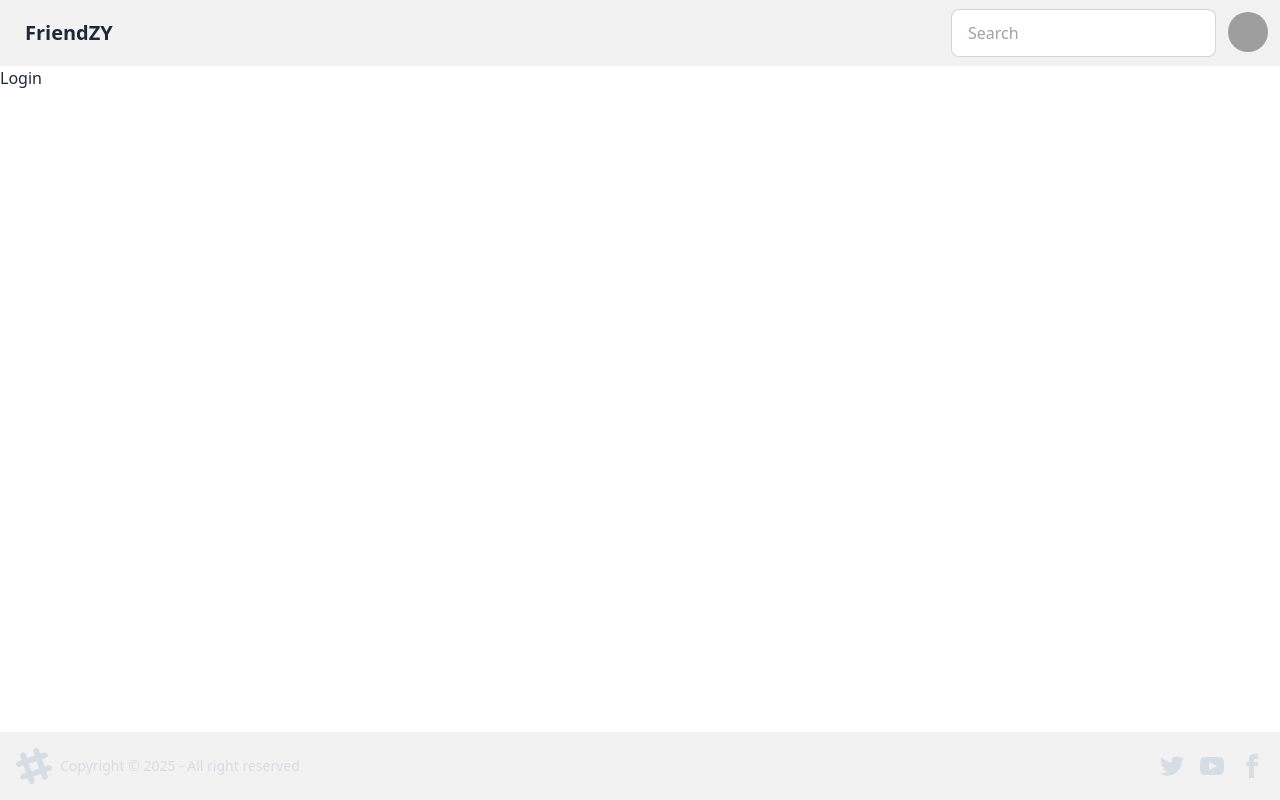
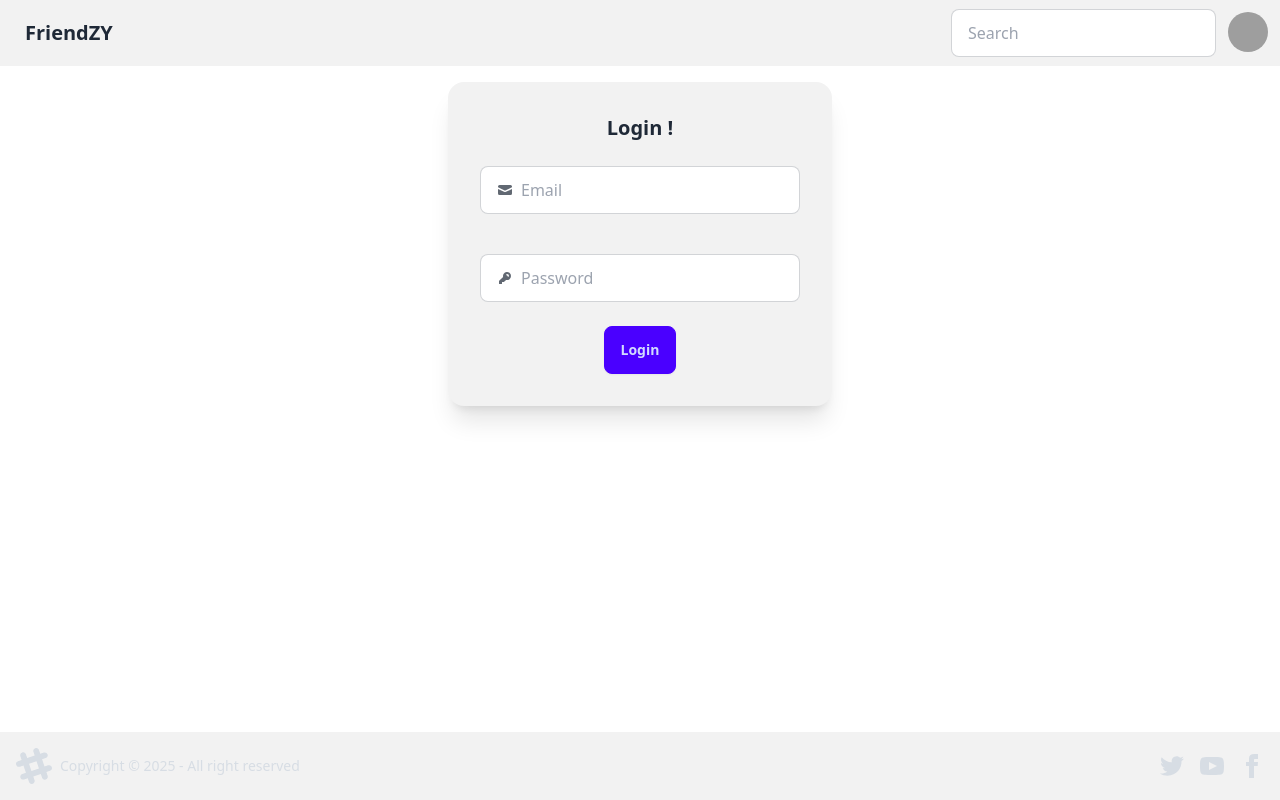
Before and after one commit to Deepak-647/friendzy-frontend, a React (Vite) app: page /login in a window 1280 px wide. Built offline with nearby package versions, Linux system fonts and the light colour scheme; grey boxes are pictures that could not be loaded.

Commit message:
Creating Login page and & connection it to api to get response

```diff
--- a/package.json
+++ b/package.json
@@ -10,6 +10,7 @@
     "preview": "vite preview"
   },
   "dependencies": {
+    "axios": "^1.7.9",
     "react": "^18.3.1",
     "react-dom": "^18.3.1",
     "react-router-dom": "^7.1.1"
--- a/src/Login.jsx
+++ b/src/Login.jsx
@@ -1,8 +1,58 @@
-import React from 'react'
+import React, { useState } from 'react'
+import axios from 'axios';
+const Login = () => {
+    const [emailId,setEmailId] =useState("");
+    const [password,setPassowrd] =useState("");
 
-const Login = () => {
+    const handleLogin = async ()=> {
+        try{
+const res = await axios.post("http://localhost:3000/login", {
+emailId,password
+})
+        }catch(err){
+            console.error(err)
+        }
+    }
   return (
-    <div>Login</div>
+   <div className='flex justify-center my-4'>
+        <div className="card bg-base-200 w-96 shadow-xl ">
+  <div className="card-body">
+    <h2 className="card-title justify-center">Login !</h2>
+
+<label className="input input-bordered flex items-center gap-2 my-4">
+  <svg
+    xmlns="http://www.w3.org/2000/svg"
+    viewBox="0 0 16 16"
+    fill="currentColor"
+    className="h-4 w-4 opacity-70">
+    <path
+      d="M2.5 3A1.5 1.5 0 0 0 1 4.5v.793c.026.009.051.02.076.032L7.674 8.51c.206.1.446.1.652 0l6.598-3.185A.755.755 0 0 1 15 5.293V4.5A1.5 1.5 0 0 0 13.5 3h-11Z" />
+    <path
+      d="M15 6.954 8.978 9.86a2.25 2.25 0 0 1-1.956 0L1 6.954V11.5A1.5 1.5 0 0 0 2.5 13h11a1.5 1.5 0 0 0 1.5-1.5V6.954Z" />
+  </svg>
+  <input type="text" value={emailId} placeholder="Email" onChange={(e)=> setEmailId(e.target.value)}/>
+</label>
+
+<label className="input input-bordered flex items-center gap-2 my-4">
+  <svg
+    xmlns="http://www.w3.org/2000/svg"
+    viewBox="0 0 16 16"
+    fill="currentColor"
+    className="h-4 w-4 opacity-70">
+    <path
+      fillRule="evenodd"
+      d="M14 6a4 4 0 0 1-4.899 3.899l-1.955 1.955a.5.5 0 0 1-.353.146H5v1.5a.5.5 0 0 1-.5.5h-2a.5.5 0 0 1-.5-.5v-2.293a.5.5 0 0 1 .146-.353l3.955-3.955A4 4 0 1 1 14 6Zm-4-2a.75.75 0 0 0 0 1.5.5.5 0 0 1 .5.5.75.75 0 0 0 1.5 0 2 2 0 0 0-2-2Z"
+      clipRule="evenodd" />
+  </svg>
+  <input type="password"  value={password} placeholder="Password" onChange={(e)=> setPassowrd(e.target.value)}/>
+</label>
+    <div className="card-actions justify-center">
+      <button className="btn btn-primary" onClick={handleLogin}>Login</button>
+    </div>
+  </div>
+</div>
+</div>
+
   )
 }
 
```
Also changed, not shown: 1 other file (tests, documents, lock files or other folders).
